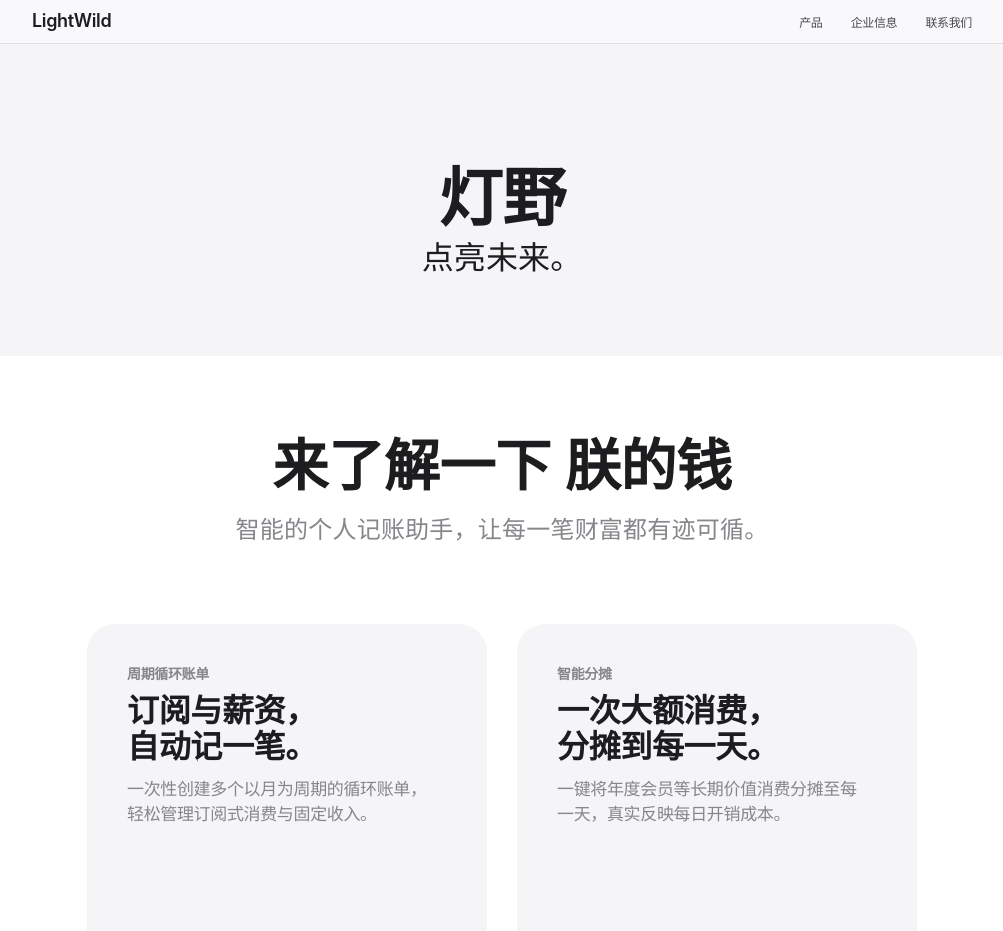
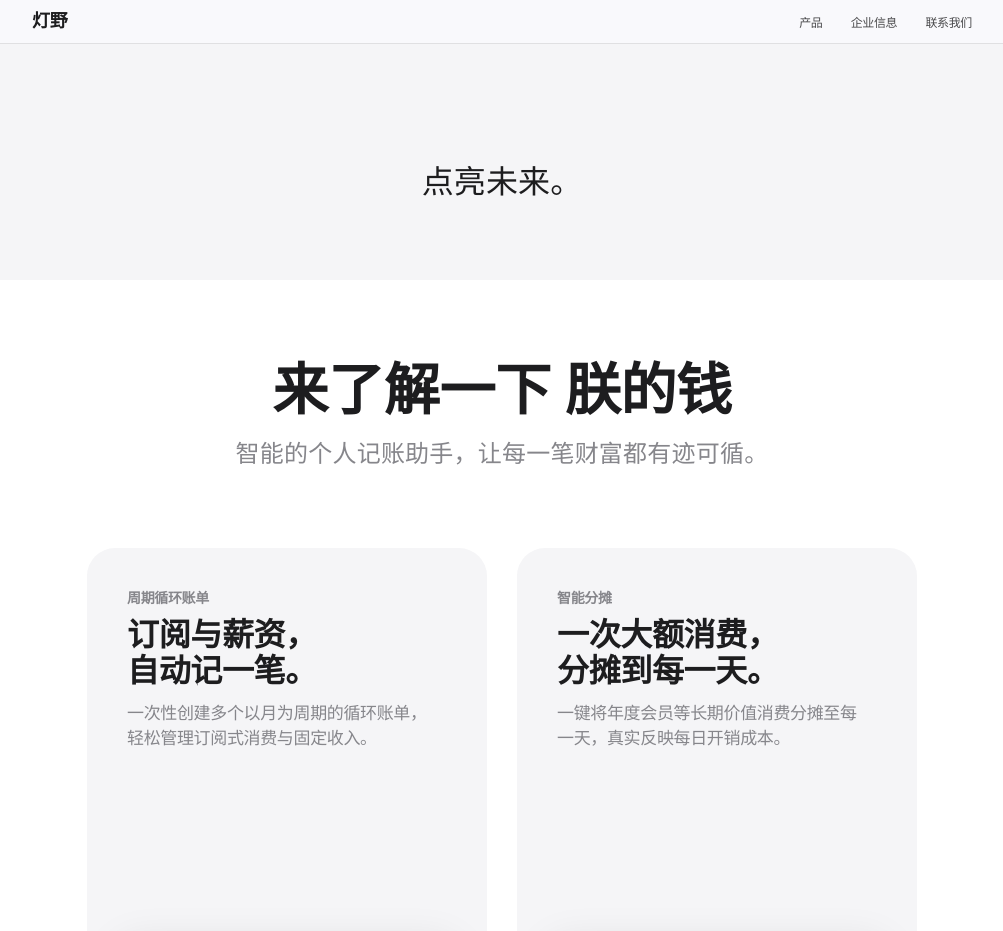
Before and after one commit to VestaGlobal/dengye-online, a plain HTML site: page index.html in a window 1280 px wide. Shown: the top 931 px of the page, without its empty margins (138-1141 px from the left). Drawn offline with Linux system fonts and the light colour scheme.

Commit message:
Update index.html

```diff
--- a/index.html
+++ b/index.html
@@ -3,14 +3,14 @@
 <head>
     <meta charset="UTF-8">
     <meta name="viewport" content="width=device-width, initial-scale=1.0">
-    <title>上海灯野科技有限公司 - LightWild Technology</title>
+    <title>上海灯野科技有限公司</title>
     <link rel="stylesheet" href="styles.css">
 </head>
 <body>
     <!-- 导航栏 -->
     <nav class="global-nav">
         <div class="nav-content">
-            <a href="#" class="brand">LightWild</a>
+            <a href="#" class="brand">灯野</a>
             <div class="nav-links">
                 <a href="#product">产品</a>
                 <a href="#company-info">企业信息</a>
@@ -22,7 +22,6 @@
     <!-- Hero 区域 -->
     <header class="hero-section">
         <div class="container">
-            <h1 class="hero-title">灯野</h1>
             <p class="hero-subtitle">点亮未来。</p>
         </div>
     </header>
```
